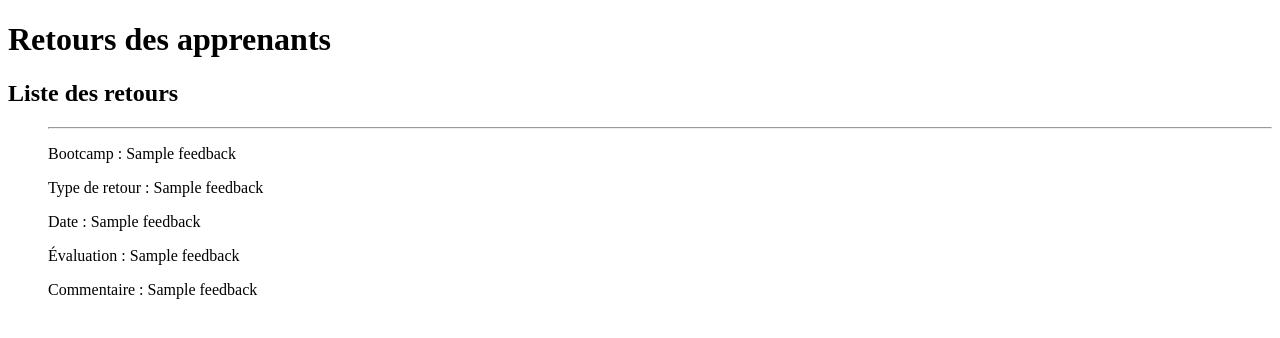
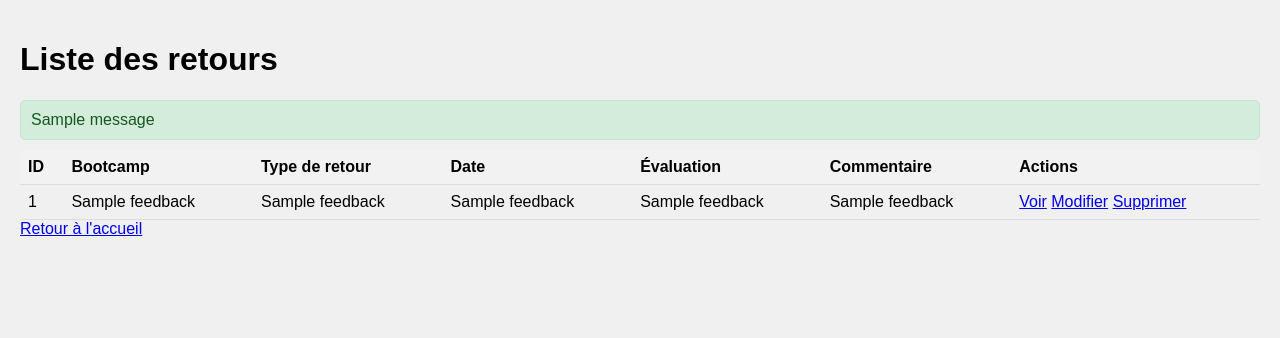
Before and after one commit to IlyesPyDE/lepont_feedback, a Flask app: template app/templates/feedbacks.html in a window 1280 px wide. Shown: the top 338 px of the page. Run offline with Flask 3, Linux system fonts and the light colour scheme; the template is opened without the code that fills it: most values are stand-ins (such as "Sample title", 1, 10 or a date in 2020); one stand-in notice (Sample message) is shown.

Commit message:
modification de routes.py et  feedbacks.html

```diff
--- a/app/static/style.css
+++ b/app/static/style.css
@@ -81,3 +81,23 @@ input[type=range] {
     color: #0c5460;
     border: 1px solid #bee5eb;
 }
+
+.alert-danger {
+    background-color: #f8d7da;
+    color: #721c24;
+}
+
+table {
+    border-collapse: collapse;
+    width: 100%;
+}
+
+th, td {
+padding: 8px;
+text-align: left;
+border-bottom: 1px solid #ddd;
+}
+
+th {
+background-color: #f2f2f2;
+}
--- a/app/templates/feedbacks.html
+++ b/app/templates/feedbacks.html
@@ -1,6 +1,64 @@
 <!-- Ce fichier servira de template pour afficher la liste des retours
 et affiche les détails de chaque retour.   -->
 
+<!DOCTYPE html>
+<html>
+<head>
+    <title>Liste des retours</title>
+    <link rel="stylesheet" type="text/css" href="{{ url_for('static', filename='style.css') }}">
+</head>
+<body>
+    <h1>Liste des retours</h1>
+
+    {% with messages = get_flashed_messages(with_categories=true) %}
+        {% if messages %}
+            {% for category, message in messages %}
+                <div class="alert alert-{{ category }}">{{ message }}</div>
+            {% endfor %}
+        {% endif %}
+    {% endwith %}
+
+    {% if feedbacks %}
+        <table>
+            <thead>
+                <tr>
+                    <th>ID</th>
+                    <th>Bootcamp</th>
+                    <th>Type de retour</th>
+                    <th>Date</th>
+                    <th>Évaluation</th>
+                    <th>Commentaire</th>
+                    <th>Actions</th>
+                </tr>
+            </thead>
+            <tbody>
+                {% for feedback in feedbacks %}
+                    <tr>
+                        <td>{{ feedback[0] }}</td>
+                        <td>{{ feedback[1] }}</td>
+                        <td>{{ feedback[2] }}</td>
+                        <td>{{ feedback[3] }}</td>
+                        <td>{{ feedback[4] }}</td>
+                        <td>{{ feedback[5] }}</td>
+                        <td>
+                            <a href="{{ url_for('routes.get_feedback', id=feedback[0]) }}">Voir</a>
+                            <a href="{{ url_for('routes.update_feedback', id=feedback[0]) }}">Modifier</a>
+                            <a href="{{ url_for('routes.delete_feedback', id=feedback[0]) }}" onclick="return confirm('Êtes-vous sûr de vouloir supprimer ce retour ?');">Supprimer</a>
+                        </td>
+                    </tr>
+                {% endfor %}
+            </tbody>
+        </table>
+    {% else %}
+        <p>Aucun retour trouvé.</p>
+    {% endif %}
+    <script src="{{ url_for('static', filename='script.js') }}"></script>
+    <a href="{{ url_for('routes.home') }}">Retour à l'accueil</a>
+</body>
+</html>
+
+
+<!--
 <!DOCTYPE html>
 <html>
 <head>
@@ -25,3 +83,4 @@ et affiche les détails de chaque retour.   -->
     </ul>
 </body>
 </html>
+-->
```
Also changed, not shown: app/routes.py (+55 -0 lines), generate_feedbacks.py (+48 -46 lines).
